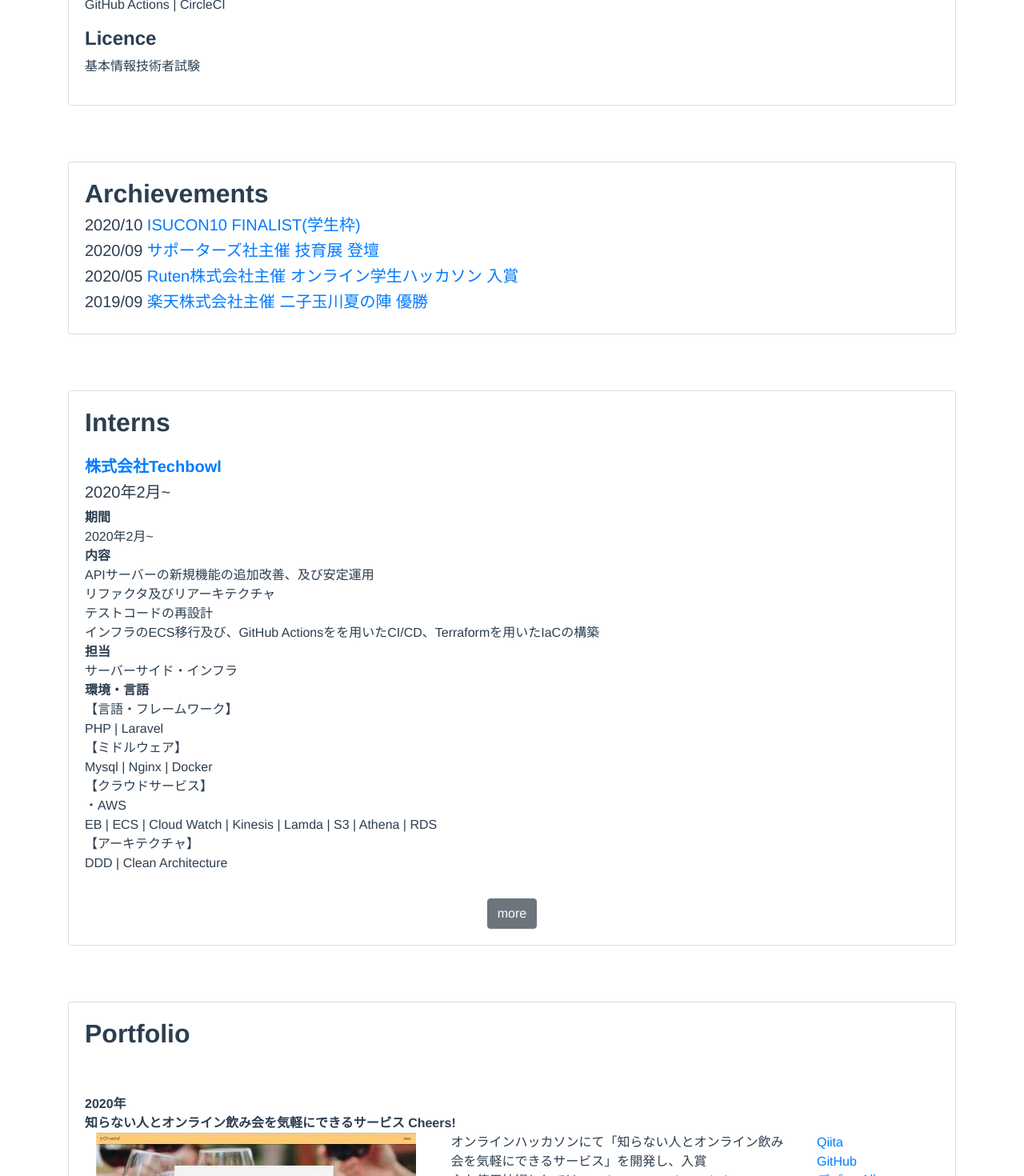
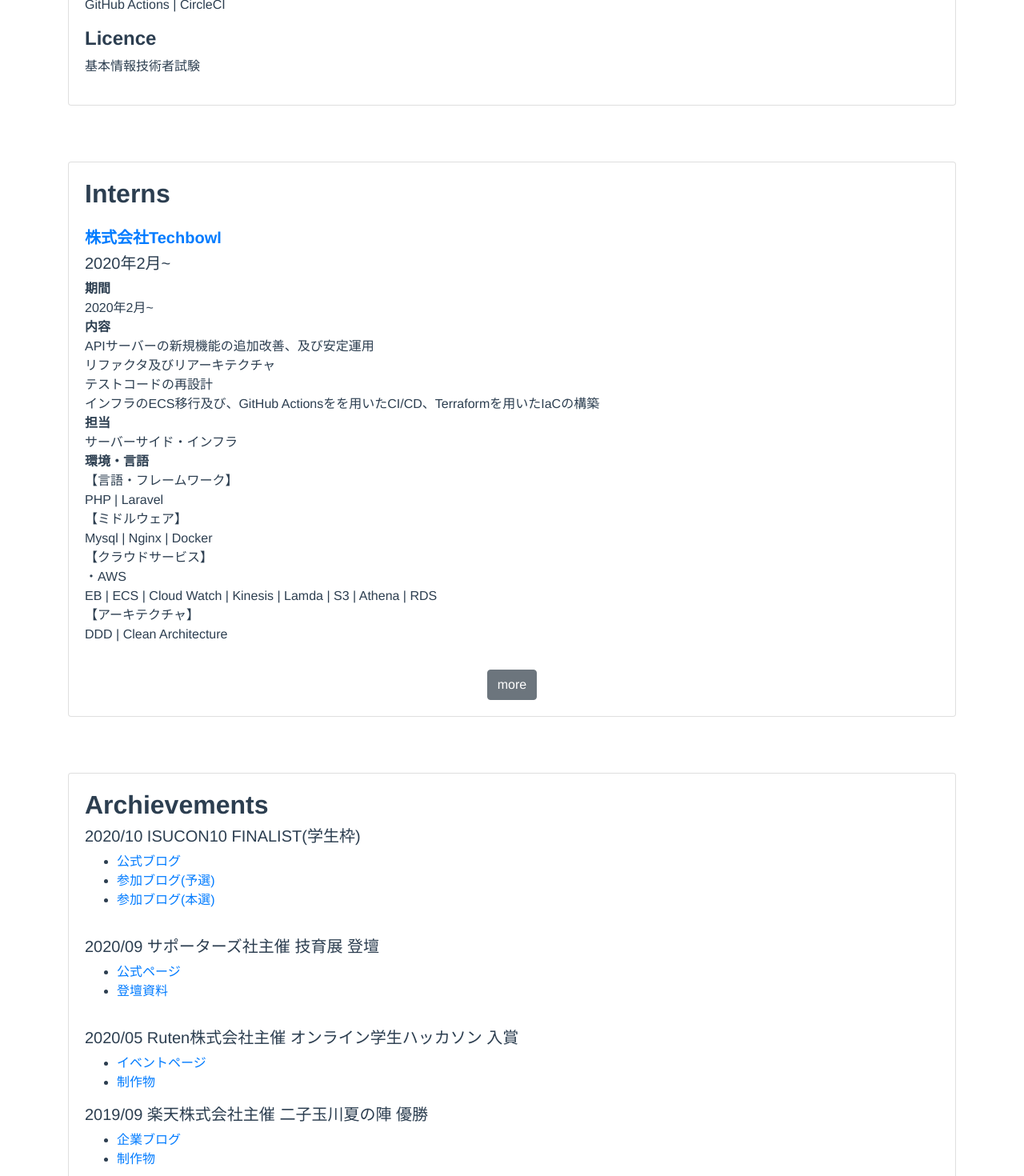
Before and after one commit to taka011002/my_page, a Vue app: page / in a window 1280 px wide. Shown: the part 1040-2510 px from the top of the page at 80% size. Built offline with nearby package versions, Linux system fonts and the light colour scheme; what vue-smoothscroll would draw is missing.

Commit message:
諸々更新

```diff
--- a/src/App.vue
+++ b/src/App.vue
@@ -5,10 +5,10 @@
     <b-container>
       <about-me id="about-me" class="content"></about-me>
       <lazyBox><skills id="skills" class="content"></skills></lazyBox>
+      <lazyBox><interns id="interns" class="content"></interns></lazyBox>
       <lazyBox
         ><archievements id="archievements" class="content"></archievements
       ></lazyBox>
-      <lazyBox><interns id="interns" class="content"></interns></lazyBox>
       <lazyBox><portfolio id="portfolio" class="content"></portfolio></lazyBox>
       <lazyBox><other id="other" class="content"></other></lazyBox>
       <lazyBox><links id="links" class="content"></links></lazyBox>
@@ -59,9 +59,9 @@ const links = () => import("./views/Links");
 export default {
   components: {
     myHeader,
-    archievements,
     skills,
     interns,
+    archievements,
     aboutMe,
     lazyBox,
     portfolio,
--- a/src/components/Header.vue
+++ b/src/components/Header.vue
@@ -12,10 +12,10 @@
           <b-navbar-nav>
             <b-nav-item @click="smoothScroll('about-me')">About Me</b-nav-item>
             <b-nav-item @click="smoothScroll('skills')">Skills</b-nav-item>
+            <b-nav-item @click="smoothScroll('interns')">Interns</b-nav-item>
             <b-nav-item @click="smoothScroll('archievements')"
               >Archievements</b-nav-item
             >
-            <b-nav-item @click="smoothScroll('interns')">Interns</b-nav-item>
             <b-nav-item @click="smoothScroll('portfolio')"
               >Portfolio</b-nav-item
             >
--- a/src/views/Achievements.vue
+++ b/src/views/Achievements.vue
@@ -7,31 +7,71 @@
             <b-card-text style="text-align: left">
               <h2 class="font-weight-bold">Archievements</h2>
 
-              <h5>
-                2020/10
+              <div style="padding-bottom: 18px">
+                <h5>2020/10 ISUCON10 FINALIST(学生枠)</h5>
+                <ul>
+                  <li>
                     <a href="http://isucon.net/archives/55007956.html">
-                  ISUCON10 FINALIST(学生枠)</a
+                      公式ブログ
+                    </a>
+                  </li>
+                  <li>
+                    <a
+                      href="https://taka-rock.hatenablog.com/entry/2020/09/14/035435"
+                      >参加ブログ(予選)</a
                     >
-              </h5>
-              <h5>
-                2020/09
-                <a href="https://talent.supporterz.jp/geekten/2020/">
-                  サポーターズ社主催 技育展 登壇</a
+                  </li>
+                  <li>
+                    <a
+                      href="https://taka-rock.hatenablog.com/entry/2020/10/08/012702"
+                      >参加ブログ(本選)</a
                     >
-              </h5>
-              <h5>
-                2020/05
-                <a href="https://remotehackathon.peatix.com/view">
-                  Ruten株式会社主催 オンライン学生ハッカソン 入賞</a
+                  </li>
+                </ul>
+              </div>
+              <div style="padding-bottom: 18px">
+                <h5>2020/09 サポーターズ社主催 技育展 登壇</h5>
+                <ul>
+                  <li>
+                    <a href="https://talent.supporterz.jp/geekten/2020/"
+                      >公式ページ</a
                     >
-              </h5>
-              <h5>
-                2019/09
+                  </li>
+                  <li>
+                    <a
+                      href="https://speakerdeck.com/taka0110_/ji-yu-zhan?slide=9"
+                      >登壇資料</a
+                    >
+                  </li>
+                </ul>
+              </div>
+              <h5>2020/05 Ruten株式会社主催 オンライン学生ハッカソン 入賞</h5>
+              <ul>
+                <li>
+                  <a href="https://remotehackathon.peatix.com/view"
+                    >イベントページ</a
+                  >
+                </li>
+                <li>
+                  <a
+                    href="https://qiita.com/takahiro_ishitsuka/items/de94f3d6a6890442a132"
+                  >
+                    制作物
+                  </a>
+                </li>
+              </ul>
+              <h5>2019/09 楽天株式会社主催 二子玉川夏の陣 優勝</h5>
+              <ul>
+                <li>
                   <a
                     href="https://commerce-engineer.rakuten.careers/entry/event/0001"
-                  >楽天株式会社主催 二子玉川夏の陣 優勝</a
+                    >企業ブログ</a
                   >
-              </h5>
+                </li>
+                <li>
+                  <a href="https://github.com/taka011002/suzukisan"> 制作物 </a>
+                </li>
+              </ul>
             </b-card-text>
           </b-card-body>
         </b-card>
```
Lines whose indentation alone changed are shown as unchanged.
